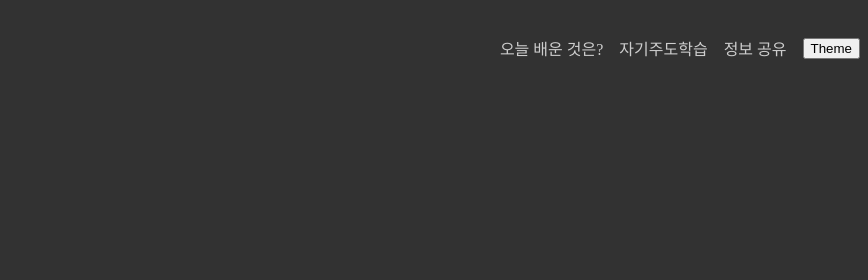
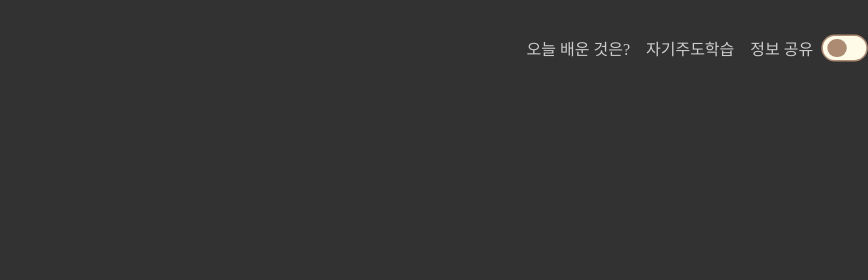
Before and after one commit to SongJuntae/SongJuntae, a plain HTML site: page index.html in a window 1280 px wide. Shown: the top 280 px of the page, 412-1280 px from the left. Drawn offline with Linux system fonts and the light colour scheme; files whose address does not match are found by name.

Commit message:
day mode

```diff
--- a/css/external_style_sheet.css
+++ b/css/external_style_sheet.css
@@ -22,14 +22,42 @@ a {
 }
 /* ======================================== tag end */
 
-/* class */
+/* ======================================================================================================================== 낮 모드 토글 시작 */
+#checkbox {
+    display: none;
+}
 .day-mode {
     background-color: rgb(250,250,250);
     color: rgb(5, 5, 5);
-  }
+}
+.label {
+    display: grid;
+    width: 1.8rem;
+    height: 1rem;
+    background-color:rgb(255,251,233);
+    border: 0.1rem solid rgb(173,139,115);
+    border-radius: 50px;
+    align-items: center;
+    justify-content: space-between;
+    position: relative;
+    transform: scale(1.5);
+}
+.ball {
+    width: 0.8rem;
+    height: 0.8rem;
+    background-color: rgb(173,139,115);
+    position: absolute;
+    top: 0.1rem;
+    left: 0.2rem;
+    border-radius: 50%;
+    transition: transform 0.2s linear;
+}
+.checkbox:checked+.label .ball {
+    transform: translateX(0.6rem);
+}
+/* ======================================================================================================================== 낮 모드 토글 끝*/
+
 /* ======================================== class end */
-
-/* id */
 #NavigationBar {
     display: grid;
     justify-self: end;
@@ -37,8 +65,6 @@ a {
     gap: 1rem;
 }
 
-/* ======================================== id end*/
-
 /* media quary */
 
 /* ======================================== media quary end*/
--- a/index.html
+++ b/index.html
@@ -1,12 +1,12 @@
 <!DOCTYPE html>
-<html>
+<html lang="ko">
 
 <!-- 헤드 -->
 
 <head>
     <title>멋사 AI 8기 2조 재벌집 둘째들</title>
     <!-- 메타데이터 -->
-    <meta charset="UTF-8">
+    <meta charset="utf-8">
     <meta name="viewport" content="width=device-width, initial-scale=1">
     <!-- CSS -->
     <link rel="stylesheet" href="./css/external_style_sheet.css">
@@ -15,6 +15,7 @@
 </head>
 
 <!-- 바디 -->
+
 <body>
     <!-- 헤더 -->
     <header>
@@ -31,10 +32,13 @@
             <a href="#share">정보 공유</a>
         </nav>
         <!-- theme 다크모드 -->
-        <input type="button" value="Theme" onclick="Theme()">
+        <input type="checkbox" id="checkbox" class="checkbox" onclick="Theme()" placeholder="button">
+        <label for="checkbox" class="label">
+            <div class='ball'></div>
+
     </header>
 
-    <img src="https://ghchart.rshah.org/SongJuntae"/>
+    <img alt="github-contribution" src="https://ghchart.rshah.org/SongJuntae" />
 
     <!-- Footer -->
     <footer>
--- a/script/external_javascript.js
+++ b/script/external_javascript.js
@@ -1,7 +1,10 @@
 // ========================================================================================================================
 // 내가 만든 javascript
+
+// ======================================================================================================================== 낮 모드 토글 시작
 function Theme() {
     var element = document.body;
     element.classList.toggle("day-mode")
 }
+// ======================================================================================================================== 낫 모드 토글 끝
 //
```
